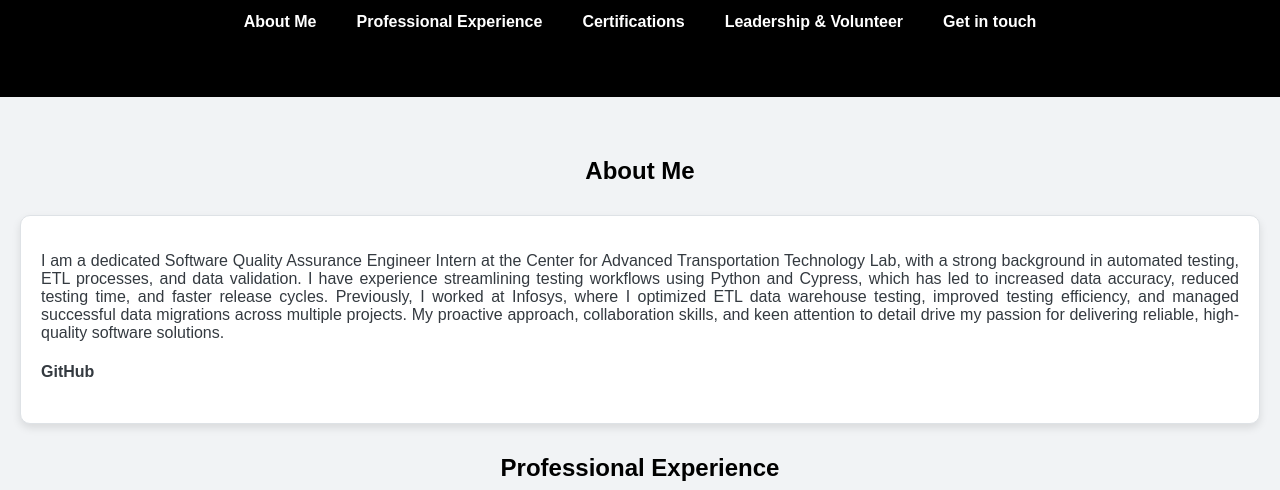
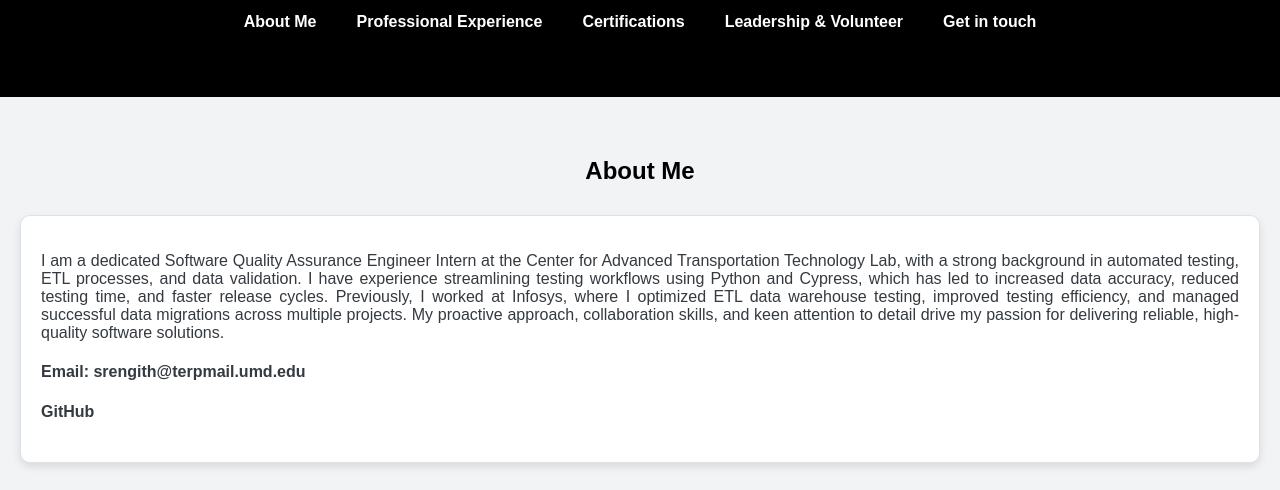
Before and after one commit to SreelekshmyRengith/SreelekshmyRengith.io, a plain HTML site: page index.html in a window 1280 px wide. Shown: the part 284-774 px from the top of the page. Drawn offline with Linux system fonts and the light colour scheme.

Commit message:
index-file-reupload

```diff
--- a/index.html
+++ b/index.html
@@ -37,7 +37,7 @@
                     improved testing efficiency, and managed successful data migrations across multiple projects.
                     My proactive approach, collaboration skills, and keen attention to detail drive my passion for delivering reliable,
                     high-quality software solutions.
-
+                    <h4>Email: srengith@terpmail.umd.edu</h4>
                     <h4><a href="https://github.com/SreelekshmyRengith" target="_blank">GitHub</a></h4>
                 </p>
             </div>
```
